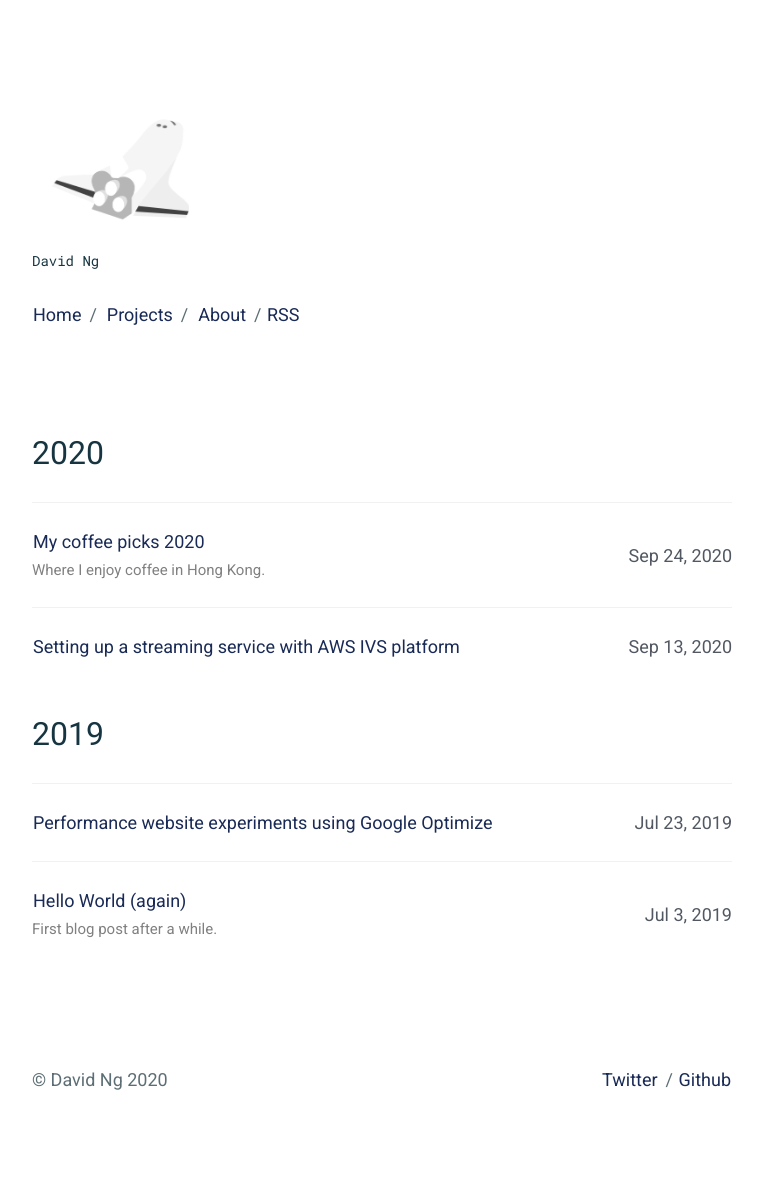
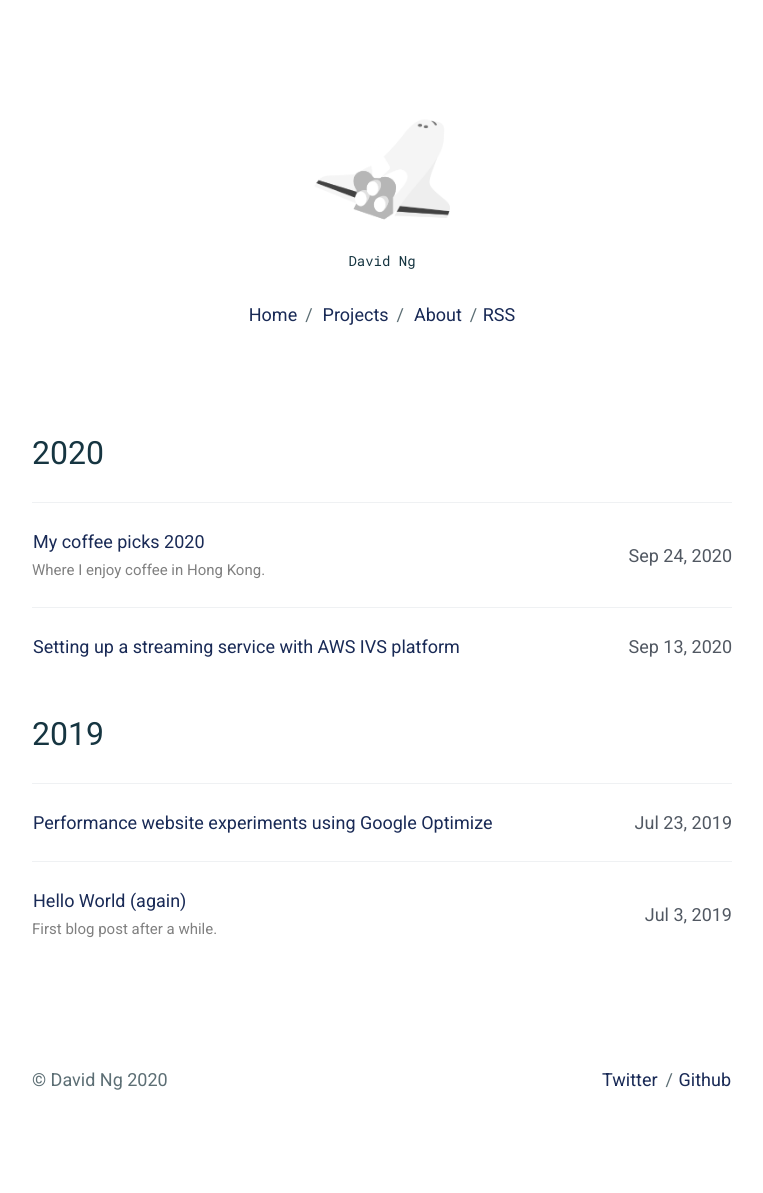
Before and after one commit to david90/paper, a Jekyll site: the page built from index.html, in a window 1280 px wide. Shown: the whole page, without its empty margins (258-1021 px from the left). Built offline with Jekyll 4.4.1, drawn with Linux system fonts in a browser that asks for light colours.

Commit message:
Center header elements, looks better

```diff
--- a/_includes/header.html
+++ b/_includes/header.html
@@ -18,9 +18,10 @@
             animation: bounce 1.5s infinite;
             margin: 20px;
             cursor: pointer;
-            position: relative;
-            top: 0;
-            transition: all 3s ease-in;
+        }
+
+        header {
+            text-align: center;
         }
 
     </style>
```
